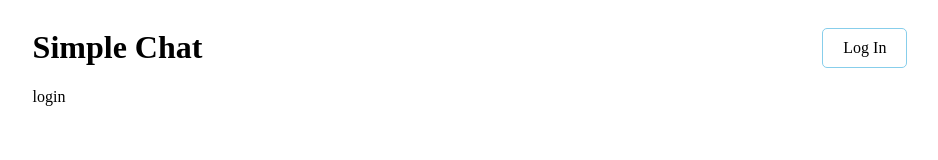
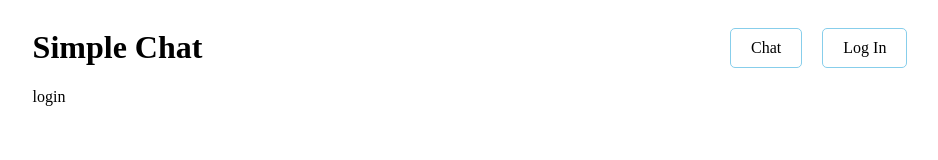
Before and after one commit to sugiwa/chat-app, a React (Create React App) app in the folder frontend/: page /login in a window 1280 px wide. Shown: the top 160 px of the page, without its empty margins (165-1103 px from the left). Built offline with nearby package versions, Linux system fonts and the light colour scheme; what emotion-reset would draw is missing.

Commit message:
[feat] page transition

```diff
--- a/frontend/src/App.tsx
+++ b/frontend/src/App.tsx
@@ -16,8 +16,8 @@ const AppCss = css`
 export const App = () => {
   return (
     <div css={AppCss}>
-      <Header />
       <BrowserRouter>
+        <Header />
         <Routes>
           <Route path='/' element={<MessagePage />} />
           <Route path='/login' element={<LoginPage />} />
--- a/frontend/src/components/Button.tsx
+++ b/frontend/src/components/Button.tsx
@@ -2,6 +2,7 @@ import { css } from '@emotion/react';
 
 type Props = {
   text?: string;
+  clickEvent?: () => void;
 };
 
 const buttonCss = css`
@@ -13,14 +14,10 @@ const buttonCss = css`
 `;
 
 export const Button = (props: Props) => {
-  const { text } = props;
-
-  const click = () => {
-    console.log('click event');
-  };
+  const { text, clickEvent } = props;
 
   return (
-    <div css={buttonCss} onClick={click}>
+    <div css={buttonCss} onClick={clickEvent}>
       {text}
     </div>
   );
--- a/frontend/src/components/Header/Header.tsx
+++ b/frontend/src/components/Header/Header.tsx
@@ -1,5 +1,7 @@
 import { Status } from './Status';
+import { Button } from '../Button';
 
+import { useNavigate } from 'react-router-dom';
 import { css } from '@emotion/react';
 
 const headerCss = css`
@@ -9,16 +11,21 @@ const titleCss = css`
   display: inline-block;
   flex: 1;
 `;
-const statusCss = css`
+const alignCss = css`
   display: flex;
   align-items: center;
 `;
 
 export const Header = () => {
+  const navigate = useNavigate();
+
   return (
     <div css={headerCss}>
       <h1 css={titleCss}>Simple Chat</h1>
-      <Status css={statusCss} />
+      <div css={alignCss}>
+        <Button text='Chat' clickEvent={() => navigate('/')} />
+      </div>
+      <Status css={alignCss} />
     </div>
   );
 };
--- a/frontend/src/components/Header/Status.tsx
+++ b/frontend/src/components/Header/Status.tsx
@@ -1,4 +1,5 @@
 import { Button } from '../Button';
+import { useNavigate } from 'react-router-dom';
 import { css } from '@emotion/react';
 
 type Props = {
@@ -9,10 +10,11 @@ const statusCss = css``;
 
 export const Status = (props: Props) => {
   const { className } = props;
+  const navigate = useNavigate();
 
   return (
     <div css={statusCss} className={className}>
-      <Button text='Log In' />
+      <Button text='Log In' clickEvent={() => navigate('/login')} />
     </div>
   );
 };
```
